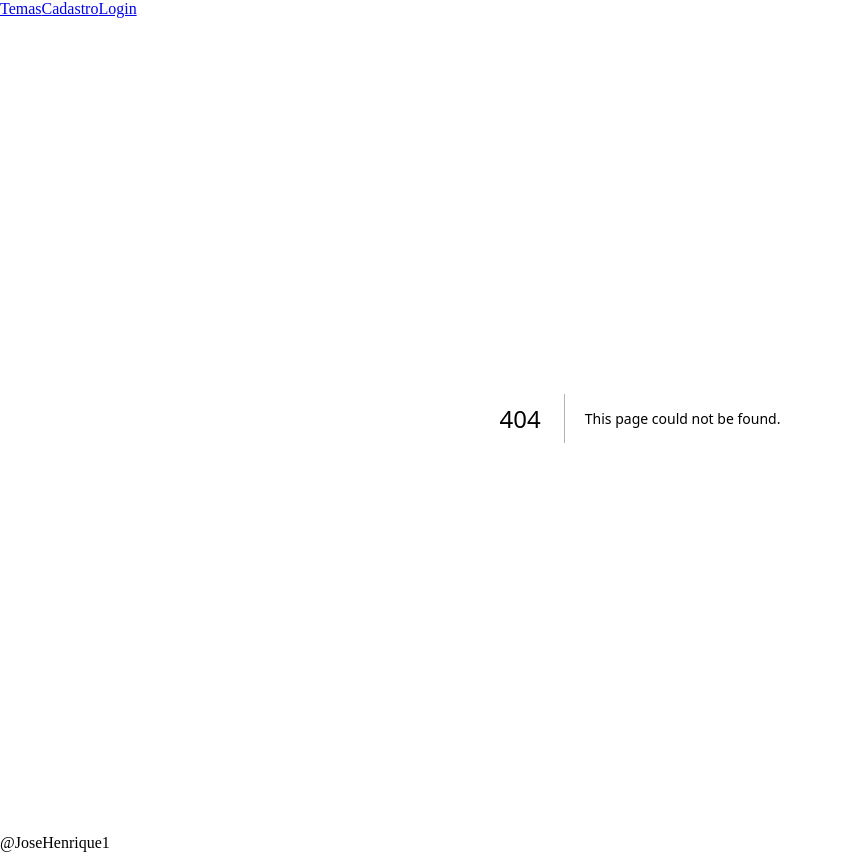
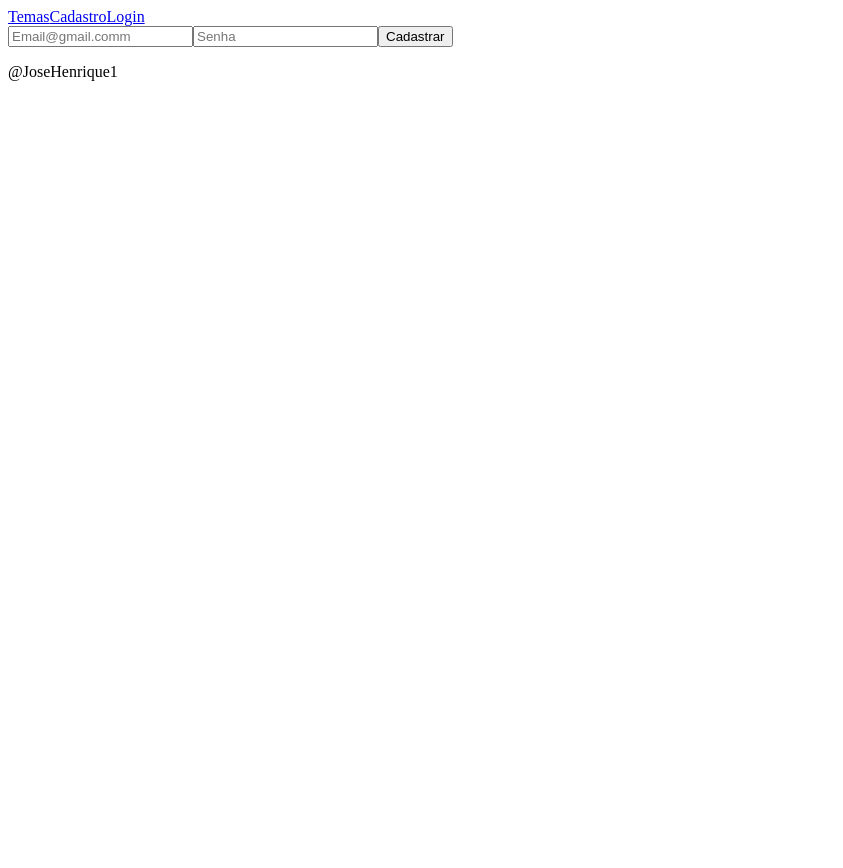
Before and after one commit to JoseHenrique1/Forum, a Next.js app: page /login in a window 1280 px wide. Before the commit this address had no page. Shown: the whole page, without its empty margins (0-843 px from the left). After the commit the page ends 800 px from the top, so only its background shows below. Built offline with nearby package versions, Linux system fonts and the light colour scheme.

Commit message:
view: add pagina login e os useStates dos campos

```diff
--- /dev/null
+++ b/src/app/(autenticacao)/login/page.js
@@ -0,0 +1,27 @@
+'use client'
+import { useState } from "react";
+
+function Page() {
+    const [email, setEmail] = useState("");
+    const [senha, setSenha] = useState("");
+
+    return (
+        <main>
+            <div>
+                <input
+                    type="email"
+                    placeholder="Email@gmail.comm"
+                    value={email}
+                    onChange={(e)=>{setEmail(e.target.value)}}/>
+                <input
+                    type="password"
+                    placeholder="Senha"
+                    value={senha}
+                    onChange={(e)=>{setSenha(e.target.value)}}/>
+                <button>Cadastrar</button>
+            </div>
+        </main>
+     );
+}
+
+export default Page;
```
